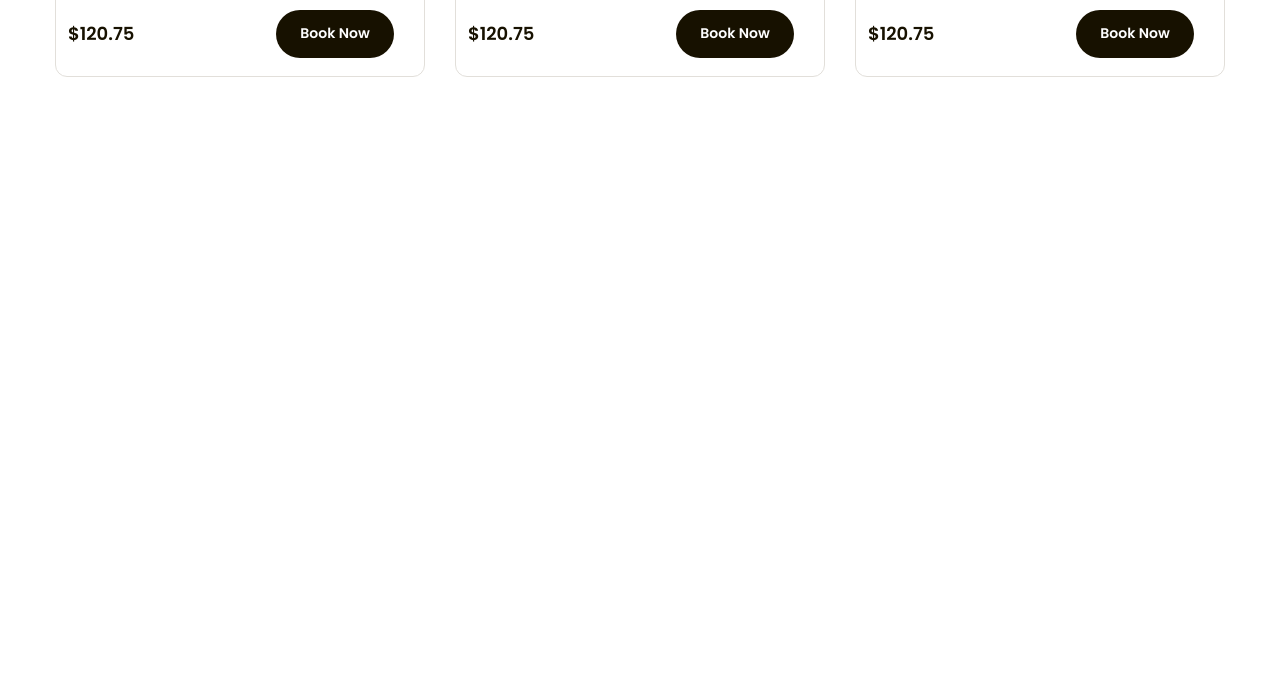
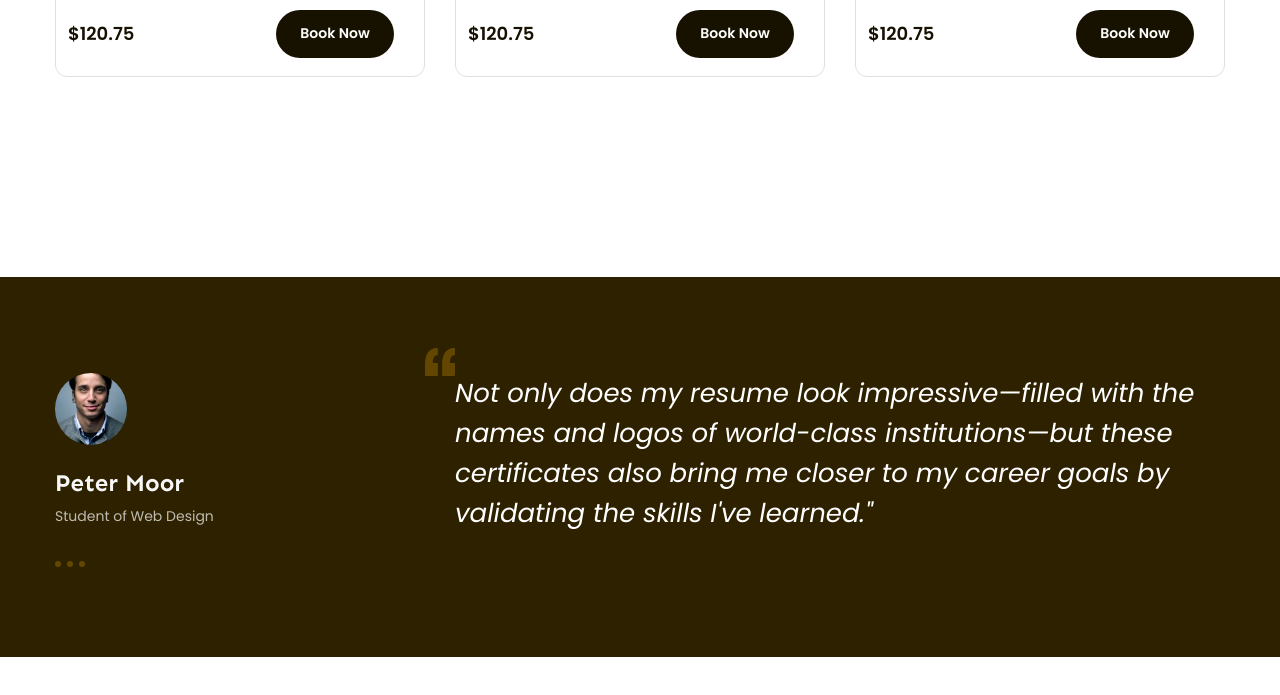
Before and after one commit to vudinhhnc/f8-htmlcss-02, a plain HTML site: page index.html in a window 1280 px wide. Shown: the part 1679-2374 px from the top of the page. Drawn offline with Linux system fonts and the light colour scheme.

Commit message:
Làm phần Main - phần Feedback

```diff
--- a/assets/css/style.css
+++ b/assets/css/style.css
@@ -510,3 +510,97 @@ a {
 .courses .action-bought .bought:hover {
     background-color: #ffb900;
 }
+
+/* ========Feedback======== */
+
+.feedback {
+    margin-top: 200px;
+    background: #2e2100;
+}
+
+.feedback .content {
+    padding-top: 96px;
+    height: 380px;
+}
+
+.feedback .student {
+    display: flex;
+    gap: 241px;
+}
+
+.feedback .student .info {
+    display: inline-block;
+    width: 159px;
+    height: 188px;
+    text-align: left;
+}
+
+.feedback .info .student-avatar {
+    width: 72px;
+    height: 72px;
+    object-fit: cover;
+    border-radius: 9999px;
+}
+
+.feedback .info .student-name {
+    margin-top: 18px;
+    color: #f7f7f7;
+    font-family: Sen;
+    font-size: 2.4rem;
+    font-weight: 700;
+    line-height: 1.41; /* 141.667% */
+}
+
+.feedback .info .student-major {
+    margin-top: 4px;
+    color: #bfbcb2;
+    font-family: Poppins;
+    font-size: 1.4rem;
+    font-weight: 400;
+    line-height: 1.85; /* 185.714% */
+}
+
+.feedback .student .student-comment {
+    position: relative;
+    width: 770px;
+    height: 188px;
+}
+
+.feedback .student-comment .comment-content {
+    color: #fff;
+    font-family: Poppins;
+    font-size: 2.6rem;
+    font-style: italic;
+    font-weight: 400;
+    line-height: 1.54; /* 153.846% */
+}
+
+.feedback .student-comment .icon-comment {
+    position: absolute;
+    top: -25px;
+    left: -30px;
+    width: 30px;
+    height: 28px;
+    background-image: url(../img/comment-icon.svg);
+}
+
+.feedback .content .control-point {
+    display: flex;
+    align-items: center;
+    gap: 6px;
+    width: 30px;
+    height: 6px;
+}
+
+.feedback .control-point .to-student {
+    display: inline-block;
+    padding: 0;
+    min-width: 6px;
+    height: 6px;
+    border-radius: 9999px;
+    background-color: #634700;
+}
+
+.feedback .control-point .to-student:hover {
+    background-color: orange;
+}
--- a/index.html
+++ b/index.html
@@ -250,6 +250,43 @@
                     </div>
                 </div>
             </div>
+
+            <!-- Feedback -->
+            <div class="feedback">
+                <div class="content">
+                    <div class="row">
+                        <div class="student">
+                            <div class="info">
+                                <img
+                                    src="assets/img/student-avatar.jpg"
+                                    alt="Peter Moor"
+                                    class="student-avatar"
+                                />
+                                <h3 class="title student-name">Peter Moor</h3>
+                                <p class="sub-title student-major">
+                                    Student of Web Design
+                                </p>
+                            </div>
+                            <div class="student-comment">
+                                <i class="icon-comment"></i>
+                                <strong class="comment-content">
+                                    Not only does my resume look
+                                    impressive—filled with the names and logos
+                                    of world-class institutions—but these
+                                    certificates also bring me closer to my
+                                    career goals by validating the skills I've
+                                    learned."
+                                </strong>
+                            </div>
+                        </div>
+                    </div>
+                    <div class="control-point">
+                        <a href="#!" class="btn to-student"></a>
+                        <a href="#!" class="btn to-student"></a>
+                        <a href="#!" class="btn to-student"></a>
+                    </div>
+                </div>
+            </div>
         </main>
         <!-- Footer -->
         <footer></footer>
```
Also changed, not shown: assets/img/comment-icon.svg (added), assets/img/student-avatar.jpg (added).
